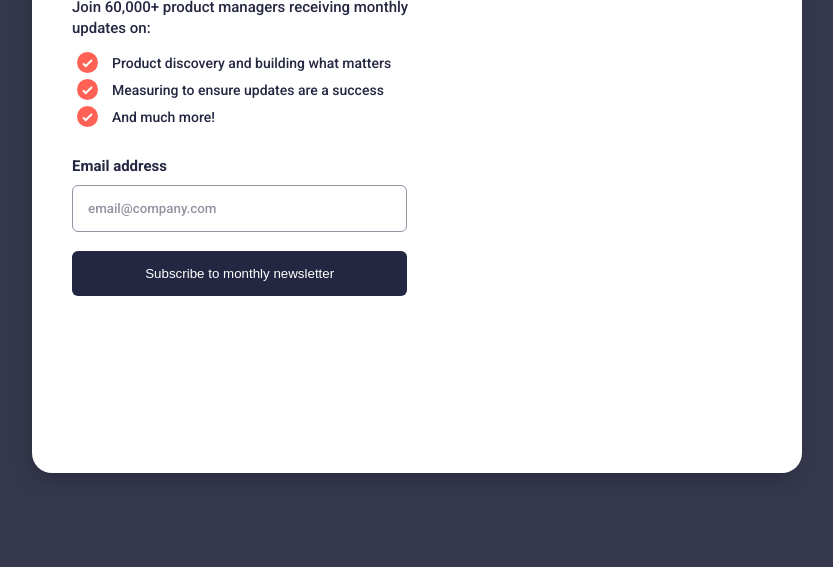
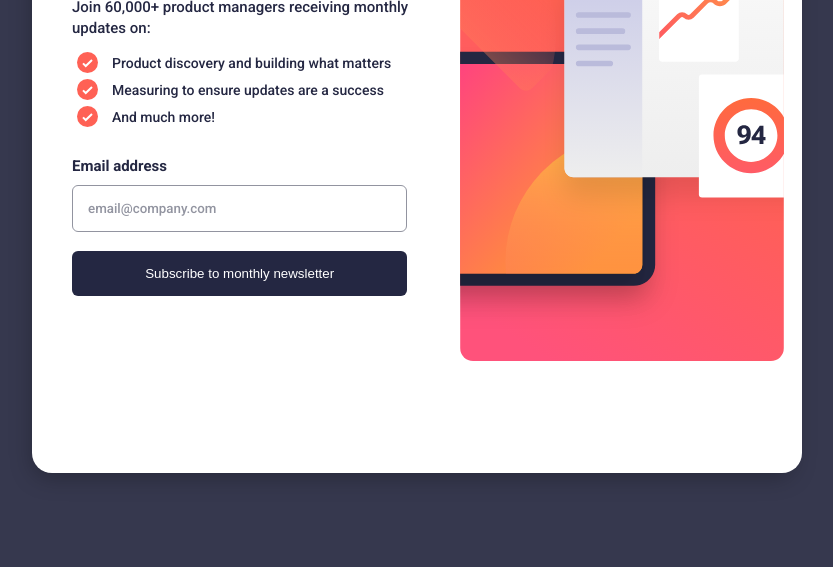
Before and after one commit to jaameyaw/newsletter-sign-up, a plain HTML site: page index.html in a window 1280 px wide. Shown: the part 233-800 px from the top of the page, without its empty margins (223-1056 px from the left). Drawn offline with Linux system fonts and the light colour scheme; files whose address does not match are found by name.

Commit message:
Update index.html

```diff
--- a/index.html
+++ b/index.html
@@ -4,7 +4,7 @@
     <meta charset="UTF-8">
     <meta name="viewport" content="width=device-width, initial-scale=1.0">
     <title>Newsletter-sign-up</title>
-    <link rel="shortcut icon" href="/Newsletter sign up/assets/images/favicon-32x32.png" type="image/x-icon">
+    <link rel="shortcut icon" href="/assets/images/favicon-32x32.png" type="image/x-icon">
     <link rel="stylesheet" href="style.css">
 
     <!-- google fonts -->
@@ -34,7 +34,7 @@
         </div>
 
         <div class="imageSvg">
-            <img src="/Newsletter sign up/assets/images/illustration-sign-up-desktop.svg" alt="illustration sign up" class="image">
+            <img src="/assets/images/illustration-sign-up-desktop.svg" alt="illustration sign up" class="image">
         </div>
     </main>
     <script src="script.js"></script>
```
